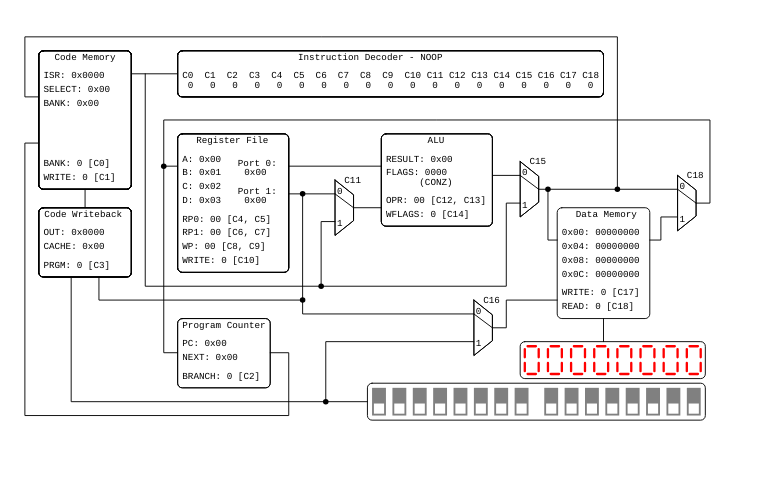
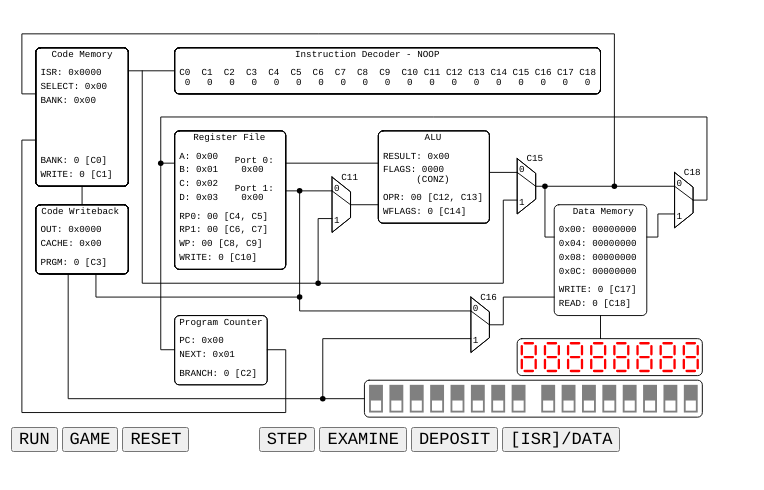
Before and after one commit to tergav17/i281-dev, a plain HTML site: page websim/index.html in a window 1280 px wide. Shown: the part 64-554 px from the top of the page, without its empty margins (0-764 px from the left). Drawn offline with Linux system fonts and the light colour scheme.

Commit message:
Started work on control buttons

```diff
--- a/websim/cpu.js
+++ b/websim/cpu.js
@@ -47,7 +47,32 @@ cpu_state.imem = new Array(128 * 256).fill(0); // Allocation space for user bank
 cpu_state.bios = new Array(128).fill(0); // Empty BIOS
 cpu_state.dmem = new Array(128 * 256).fill(0); // Same thing for data memory banks
 cpu_state.ctrl = new Array(24).fill(0); // Init control lines
-cpu_state.segments = new Array(8).fill(0); // Init 7-segment displays
+cpu_state.segments = new Array(8).fill(0xFF); // Init 7-segment displays
+
+// Lookup table to draw 7-segment display numbers
+const BIN_TO_HEX = [
+	0b00111111,	// 0
+	0b00000110,	// 1
+	0b01011011,	// 2
+	0b01001111,	// 3
+	0b01100110,	// 4
+	0b01101101,	// 5
+	0b01111101,	// 6
+	0b00000111,	// 7
+	0b01111111,	// 8
+	0b01101111,	// 9
+	0b01110111,	// A
+	0b01111100,	// b
+	0b00111001,	// C
+	0b01011110,	// d
+	0b01111001,	// E
+	0b01110001	// F
+];
+
+function binToHex(bin) {
+	return BIN_TO_HEX[bin];
+}
+
 
 // Control line values
 const IMEM_BANK = 0
@@ -571,7 +596,11 @@ function dataStore(cpu, addr, val) {
 
 	// Does it go into a segment?
 	if (addr < 8) {
-		cpu.segments[addr] = val;
+		if (cpu.game) {
+			cpu.segments[addr] = val;
+		} else {
+			cpu.segments[addr] = binToHex(val & 0xF);
+		}
 	}
 
 	// Does it go into storage?
@@ -593,3 +622,6 @@ function dataFetch(cpu, addr) {
 		return 0xFF;
 	}
 }
+
+// Initalize CPU
+propagate(cpu_state, cpu_state.bios[0]);
--- a/websim/index.html
+++ b/websim/index.html
@@ -10,6 +10,11 @@
 			}
 
 			body {
+				font: normal 17px Courier, Verdana, Arial, sans-serif;
+			}
+
+			button {
+				text-align: center;
 				font: normal 17px Courier, Verdana, Arial, sans-serif;
 			}
 
@@ -26,12 +31,35 @@
 
 	<body>
 	<h1>i281/e Development Simulator</h1>
+	<canvas id="diagflow" width="640" height="360"></canvas>
 
 	<table>
 	<tr>
 		<td>
-			<canvas id="diagflow" width="640" height="360"></canvas>
+			<button type="button" onclick="simRunHalt()">RUN</button>
 		</td>
+		<td>
+			<button type="button" onclick="simToggleGame()">GAME</button>
+		</td>
+		<td>
+			<button type="button" onclick="simReset()">RESET</button>
+		</td>
+		<td>
+			<h1>&nbsp; &nbsp;</h1>
+		</td>
+		<td>
+			<button type="button" onclick="simStep()">STEP</button>
+		</td>
+		<td>
+			<button type="button" onclick="simExamine()">EXAMINE</button>
+		</td>
+		<td>
+			<button type="button" onclick="simDeposit()">DEPOSIT</button>
+		</td>
+		<td>
+			<button type="button" onclick="simToggleIsrData()">[ISR]/DATA</button>
+		</td>
+
 	</tr>
 	</table>
 
--- a/websim/simulator.js
+++ b/websim/simulator.js
@@ -3,26 +3,6 @@
  *
  * Handles the user-facing functions of the simulator
  */
-
-// Lookup table to draw 7-segment display numbers
-const bin_to_hex = [
-	0b00111111,	// 0
-	0b00000110,	// 1
-	0b01011011,	// 2
-	0b01001111,	// 3
-	0b01100110,	// 4
-	0b01101101,	// 5
-	0b01111101,	// 6
-	0b00000111,	// 7
-	0b01111111,	// 8
-	0b01101111,	// 9
-	0b01110111,	// A
-	0b01111100,	// b
-	0b00111001,	// C
-	0b01011110,	// d
-	0b01111001,	// E
-	0b01110001	// F
-];
 
 const diag_flow = document.getElementById("diagflow");
 
@@ -46,9 +26,63 @@ var scaleY = 1.0;
 // Do initial drawing of canvas
 updateFlow(true);
 
+// Simulation control buttons
+function simRunHalt() {
+
+}
+
+function simToggleGame() {
+
+}
+
+/*
+ * Set PC to 0 and re-propagate
+ */
+function simReset() {
+	cpu_state.pc = 0;
+	propagate(cpu_state, isrFetch(cpu_state, cpu_state.pc));
+
+	updateFlow(false);
+}
+
+/*
+ * Execute a single cycle
+ */
+function simStep() {
+	latch(cpu_state);
+	propagate(cpu_state, isrFetch(cpu_state, cpu_state.pc));
+	updateFlow(false);
+}
+
+/*
+ * Manually change the program counter
+ */
+function simExamine() {
+	propagate(cpu_state, 0xE000 + (cpu_state.switches & 0xFF));
+	latch(cpu_state);
+	propagate(cpu_state, isrFetch(cpu_state, cpu_state.pc));
+	updateFlow(false);
+}
+
+/*
+ * Load values into isr or data memory
+ */
+function simDeposit() {
+	propagate(cpu_state, 0x1000 + (cpu_state.pc & 0xFF));
+	latch(cpu_state);
+	propagate(cpu_state, isrFetch(cpu_state, cpu_state.pc));
+	updateFlow(false);
+}
+
+function simToggleIsrData() {
+
+}
+
 // event farm!!!! :)
 
 function mouseDown(e) {
+	e.preventDefault();
+
 	canvasRect = diag_flow.getBoundingClientRect()
 	let mx = (e.clientX - canvasRect.left) / scaleX;
 	let my = (e.clientY - canvasRect.top) / scaleY;
@@ -67,12 +101,12 @@ function mouseDown(e) {
 		}
 	}
 
-	propagate(cpu_state, cpu_state.switches);
 	updateFlow(false);
 
 }
 
 function keyUpListener(e) {
+
 	let k = e.key.toLowerCase();
 
 	if (k == "a") {
@@ -376,7 +410,7 @@ function drawFlow(cpu) {
 	flow_ctx.roundRect(x, y, 200, 40, 5);
 	flow_ctx.stroke();
 	for (let i = 0; i < 8; i++) {
-		drawDisplay(x + 5 + (25 * i), y + 5, cpu.segments[i], cpu.game);
+		drawDisplay(x + 5 + (25 * i), y + 5, cpu.segments[i]);
 	}
 }
 
@@ -397,15 +431,10 @@ function drawSwitch(x, y, position) {
 /*
  * Helper function to draw 7-segment displays
  */
-function drawDisplay(x, y, contents, game) {
+function drawDisplay(x, y, contents,) {
 	flow_ctx.beginPath();
 	flow_ctx.strokeStyle = "red"
 	flow_ctx.lineWidth = 2.5;
-
-	// Convert content if in game mode
-	if (!game) {
-		contents = bin_to_hex[contents & 0x0F];
-	}
 
 	// Top Mid
 	if (contents & 0x01) {
```
